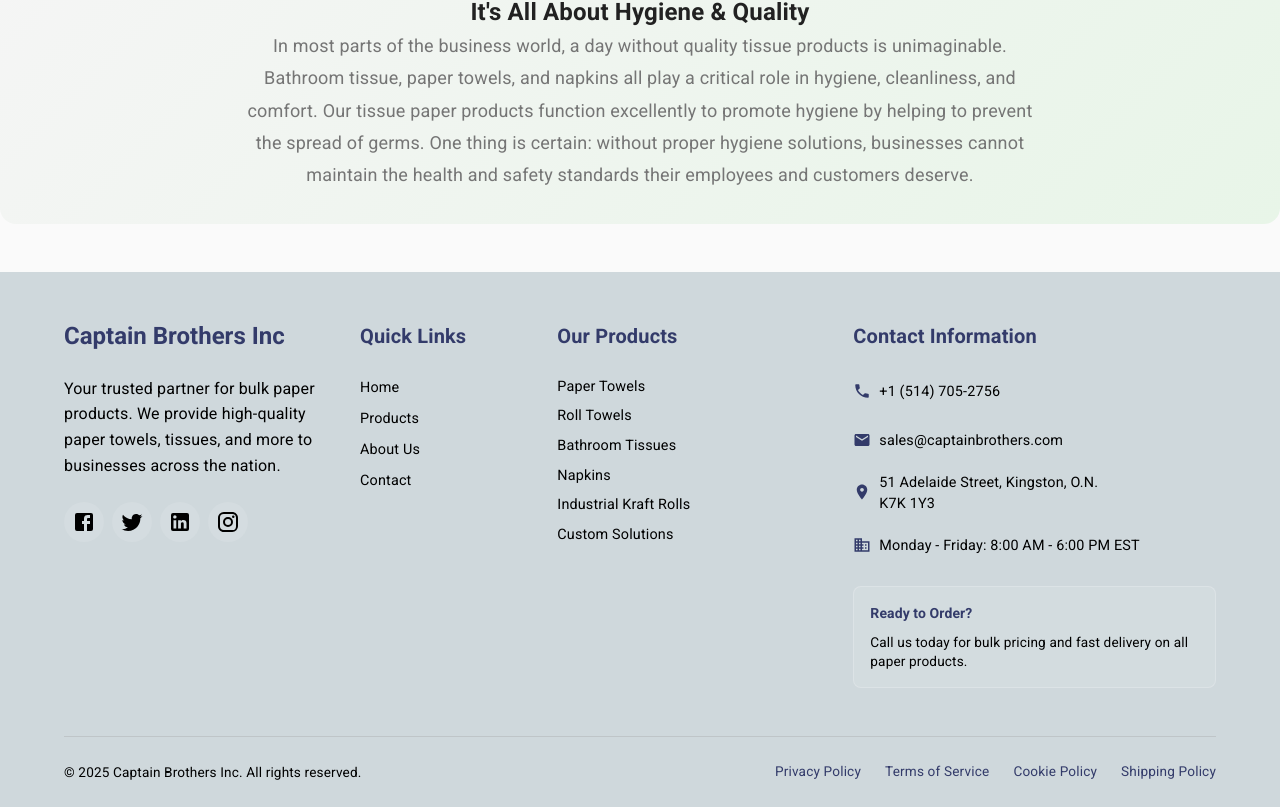
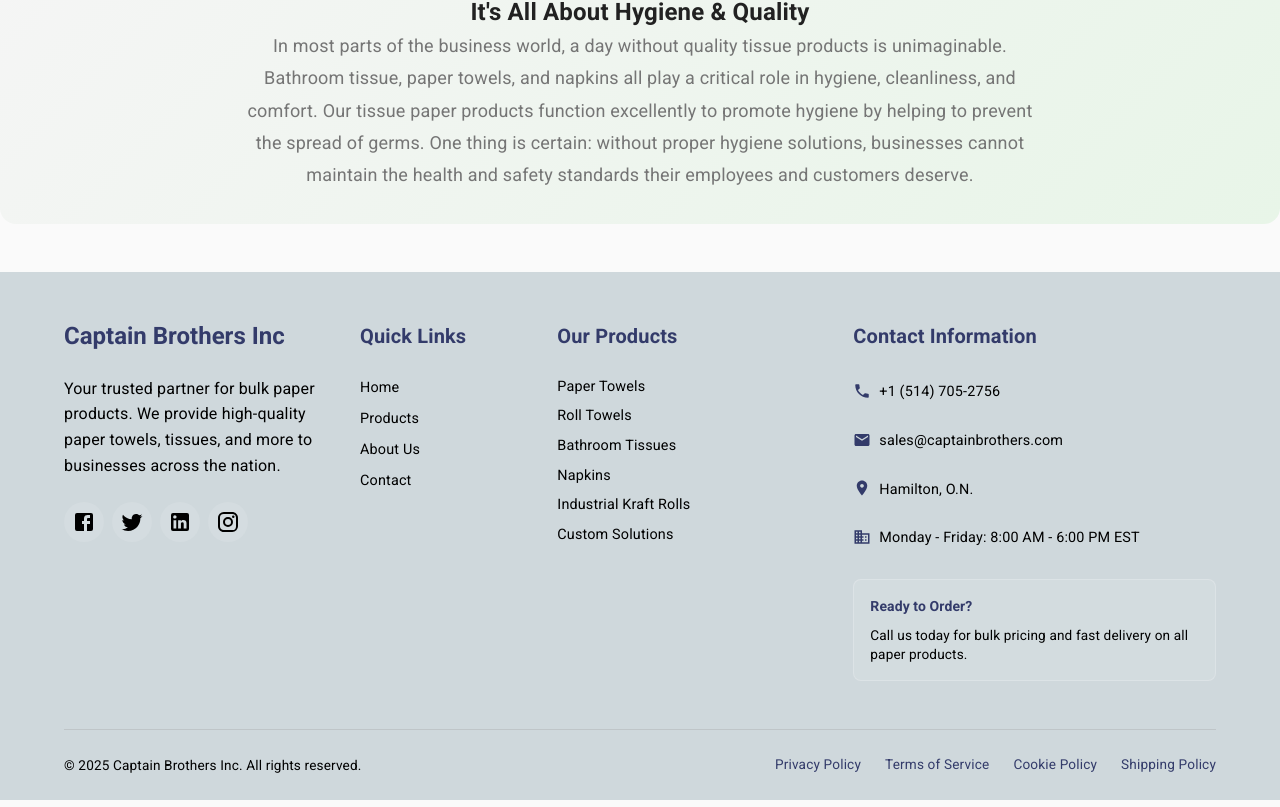
Before and after one commit to JerinJohn30/frontend-website, a React (Vite) app: page /about in a window 1280 px wide. Shown: the part 1517-2324 px from the top of the page. Built offline with nearby package versions, Linux system fonts and the light colour scheme.

Commit message:
updated address

```diff
--- a/src/components/Contact.jsx
+++ b/src/components/Contact.jsx
@@ -52,8 +52,8 @@
     {
       icon: <LocationOn />,
       title: 'Head Office',
-      details: '51 Adelaide Street, Kingston, O.N.',
-      subtitle: 'K7K 1Y3',
+      details: 'Hamilton, O.N.',
+      subtitle: '',
     },
     {
       icon: <Business />,
--- a/src/components/Footer.jsx
+++ b/src/components/Footer.jsx
@@ -34,7 +34,7 @@
     },
     {
       icon: <LocationOn sx={{ fontSize: 18 }} />,
-      text: '51 Adelaide Street, Kingston, O.N.\nK7K 1Y3',
+      text: 'Hamilton, O.N.\n',
     },
     {
       icon: <Business sx={{ fontSize: 18 }} />,
```
